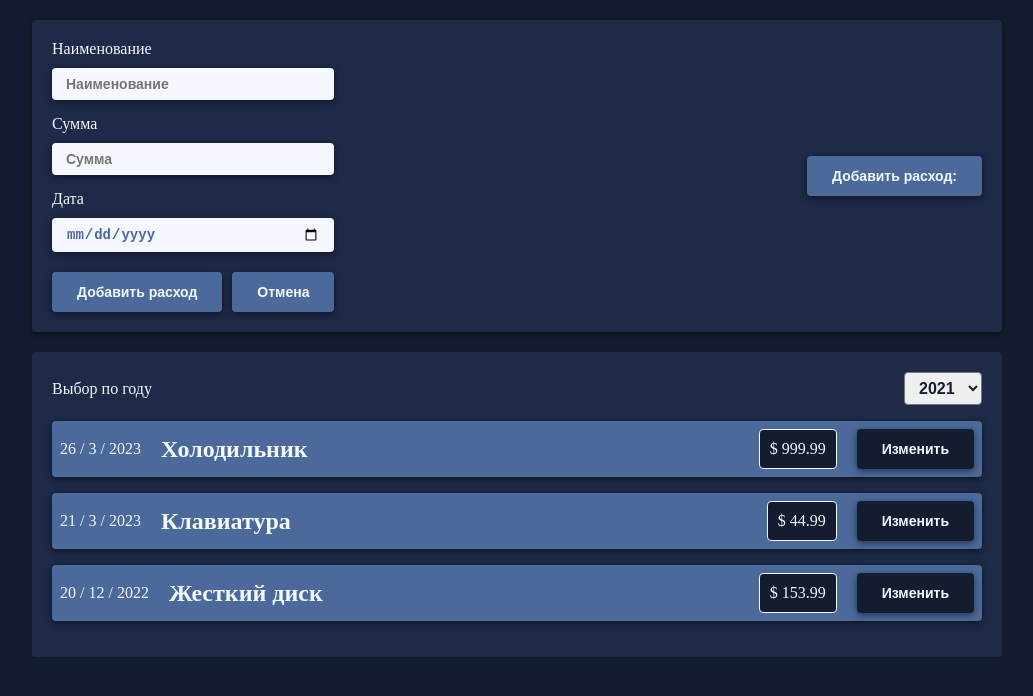
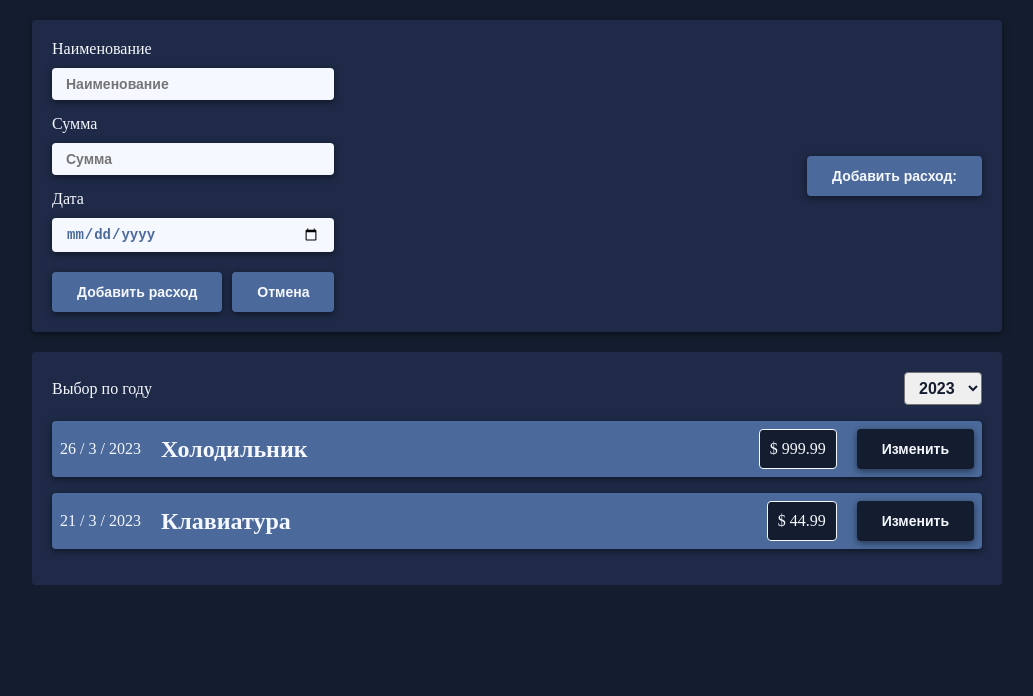
Before and after one commit to TrubitsynEgor/cost-sheet, a React (Create React App) app: page / in a window 1280 px wide. Shown: the top 696 px of the page, without its empty margins (123-1156 px from the left). Built offline with nearby package versions, Linux system fonts and the light colour scheme; a web font is replaced by a local one.

Commit message:
filter cost on years,

```diff
--- a/src/App.tsx
+++ b/src/App.tsx
@@ -2,12 +2,10 @@ import { CostList } from "components/CostList";
 import { Header } from "components/Header";
 import { ICostData } from "components/NewCost";
 import { useState } from "react";
+import { ICost } from "types";
 
 
-
-const App = () => {
-  const [cost, setCost] = useState(
-    [
+const INITIAL_COST: ICost[] = [
   {
     id: Math.random(),
     date: new Date(2023, 2, 26),
@@ -27,14 +25,22 @@ const App = () => {
     price: '153.99',
   },
 ]
-  )
+
+const App = () => {
+  const [cost, setCost] = useState(INITIAL_COST)
 
   const addCostHandler = (newCost: ICostData) => {
-    setCost([
-      ...cost,
+    setCost((precCost) => {
+      return [
+        ...precCost,
         newCost
-    ])
+      ]
+    })
+    console.log(newCost);
+
   }
+
+
 
   return (
     <div className="App">
--- a/src/components/CostItem/CostItem.tsx
+++ b/src/components/CostItem/CostItem.tsx
@@ -4,6 +4,8 @@ import { ICost } from 'types';
 import styles from './CostItem.module.scss';
 
 interface CostItemProps extends Omit<ICost, 'id'> { }
+
+const CURRENT_DATE = new Date()
 
 export const CostItem = ({ date, name, price }: CostItemProps) => {
 
@@ -15,8 +17,9 @@ export const CostItem = ({ date, name, price }: CostItemProps) => {
 
   return (
     <div className={styles.costItem}>
-      <div className={styles.costItemDate}>{
-        date.getDate()} / {date.getMonth() + 1} / {date.getFullYear()}  </div>
+      <div className={styles.costItemDate}>
+        {date.getDate()} / {date.getMonth() + 1} / {date.getFullYear()}
+      </div>
       <h2 className={styles.costItemTitle}>{text}</h2>
       <div className={styles.costItemPrice}>$ {price}</div>
       <Button onClick={handleTitle} classes={styles.costItemBtn}>Изменить</Button>
--- a/src/components/CostList/CostList.tsx
+++ b/src/components/CostList/CostList.tsx
@@ -6,21 +6,22 @@ import styles from './CostList.module.scss';
 
 interface CostListProps {
   cost: ICost[]
+
 }
 
 export const CostList = ({ cost }: CostListProps) => {
 
-  const [selectedYear, SetSelectedYear] = useState('2021')
+  const [selectedYear, SetSelectedYear] = useState('2023')
 
   const onChangeYear = (year: string) => {
     SetSelectedYear(year)
   }
-
+  const filteredCost = cost.filter(el => el.date.getFullYear() === +selectedYear);
 
   return (
     <div className={styles.costList}>
       <Select onChangeYear={onChangeYear} year={selectedYear} />
-      {cost.map(el =>
+      {filteredCost.map(el =>
         <CostItem key={el.id} date={el.date} name={el.name} price={el.price} />
       )}
     </div>
--- a/src/components/NewCost/NewCost.tsx
+++ b/src/components/NewCost/NewCost.tsx
@@ -54,7 +54,7 @@ export const NewCost = ({ onSaveCostData }: NewCostProps) => {
           Сумма
         </Input>
         <Input onChange={handleDate} value={date} classes={styles.newCostInput} placeholder='Дата' type='date' name='Date'
-          min='2019-01-01' step='2022-12-31'>
+          min='2019-01-01' step='2022-12-31' required>
           Дата
         </Input>
       </div>
--- a/src/components/UI/Input/Input.tsx
+++ b/src/components/UI/Input/Input.tsx
@@ -11,15 +11,16 @@ interface InputProps {
   value?: string
   min?: string
   step?: string
+  required?: boolean
 }
 
-export const Input = ({ onChange, classes, placeholder, children, name, type, value, min, step }: InputProps) => {
+export const Input = ({ onChange, classes, placeholder, children, name, type, value, min, step, required }: InputProps) => {
 
   return (
     <div className={styles.wrapper}>
       <label htmlFor="input">{children}</label>
       <input id='input' onChange={onChange} className={`${styles.input} ${classes}`} placeholder={placeholder}
-        name={name} type={type} value={value} min={min} step={step} />
+        name={name} type={type} value={value} min={min} step={step} required={required} />
     </div>
   )
 };
```
Lines whose indentation alone changed are shown as unchanged.
